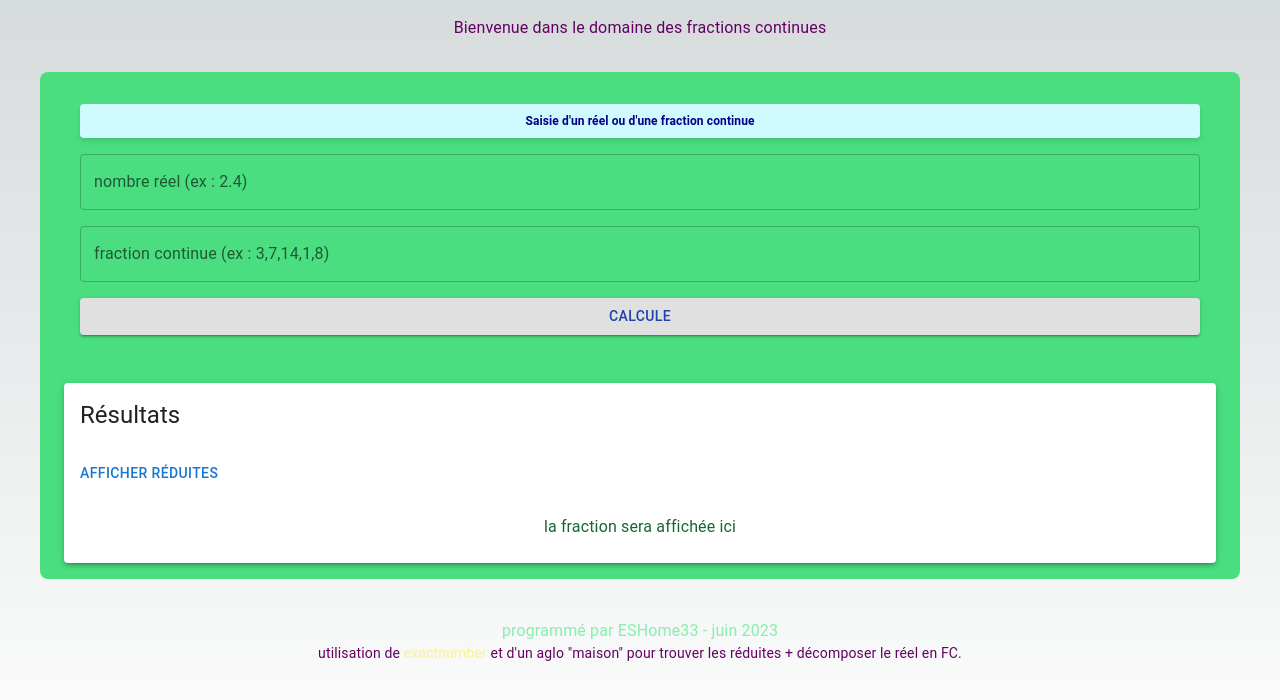
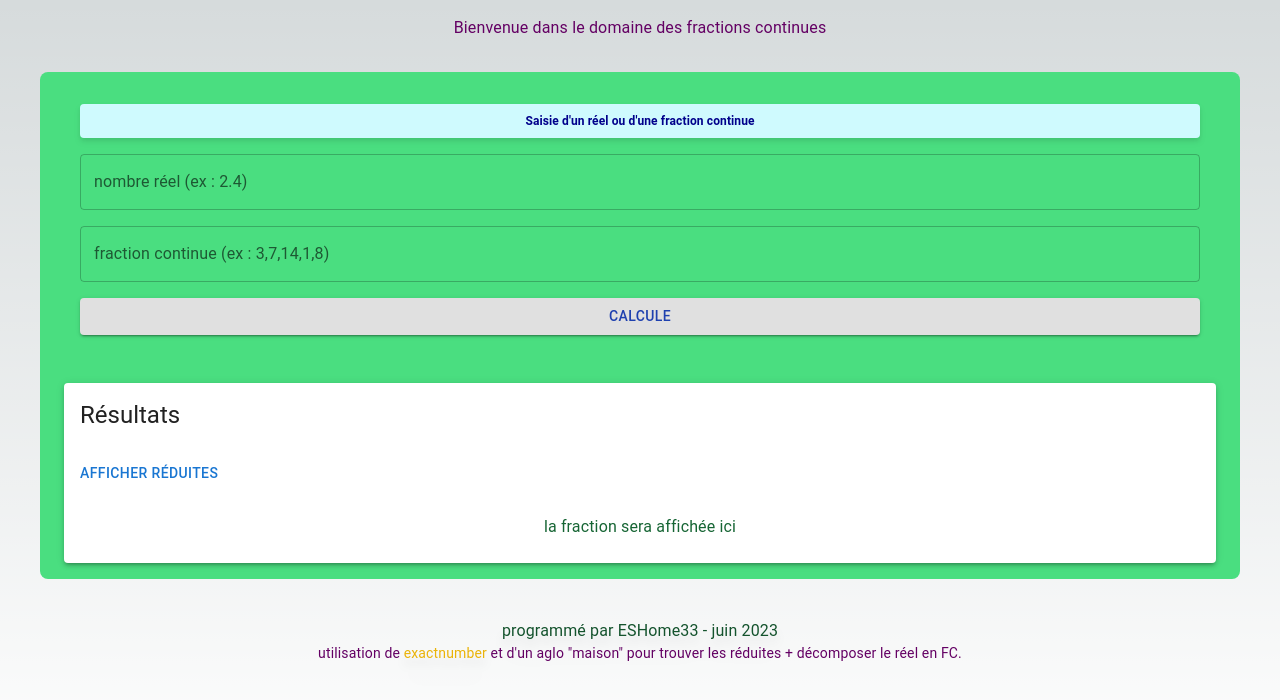
Before and after one commit to esHome33/frac, a Next.js app: page / in a window 1280 px wide. Shown: the top 700 px of the page. Built offline with nearby package versions, Linux system fonts and the light colour scheme.

Commit message:
v1.0.3 couleur textes ui principale

```diff
--- a/app/page.tsx
+++ b/app/page.tsx
@@ -12,7 +12,7 @@ export default function Home() {
 			<div className="py-4" />
 			<Inputcomp />
 			<Typography
-				className="text-center text-green-300"
+				className="text-center text-green-900 drop-shadow-xl shadow-white font-bold"
 				variant="body1"
 			>
 				programmé par ESHome33 - juin 2023
@@ -21,7 +21,7 @@ export default function Home() {
 				utilisation de
 				<Link
 					href="https://github.com/Daninet/exactnumber"
-					className="text-yellow-200"
+					className="text-yellow-500 drop-shadow-xl shadow-orange-900"
 				>
 					{" "}
 					exactnumber
--- a/package.json
+++ b/package.json
@@ -1,6 +1,6 @@
 {
 	"name": "fractions_continues",
-	"version": "1.0.2",
+	"version": "1.0.3",
 	"private": true,
 	"author": {
 		"email": "eshome.fr@gmail.com",
```
